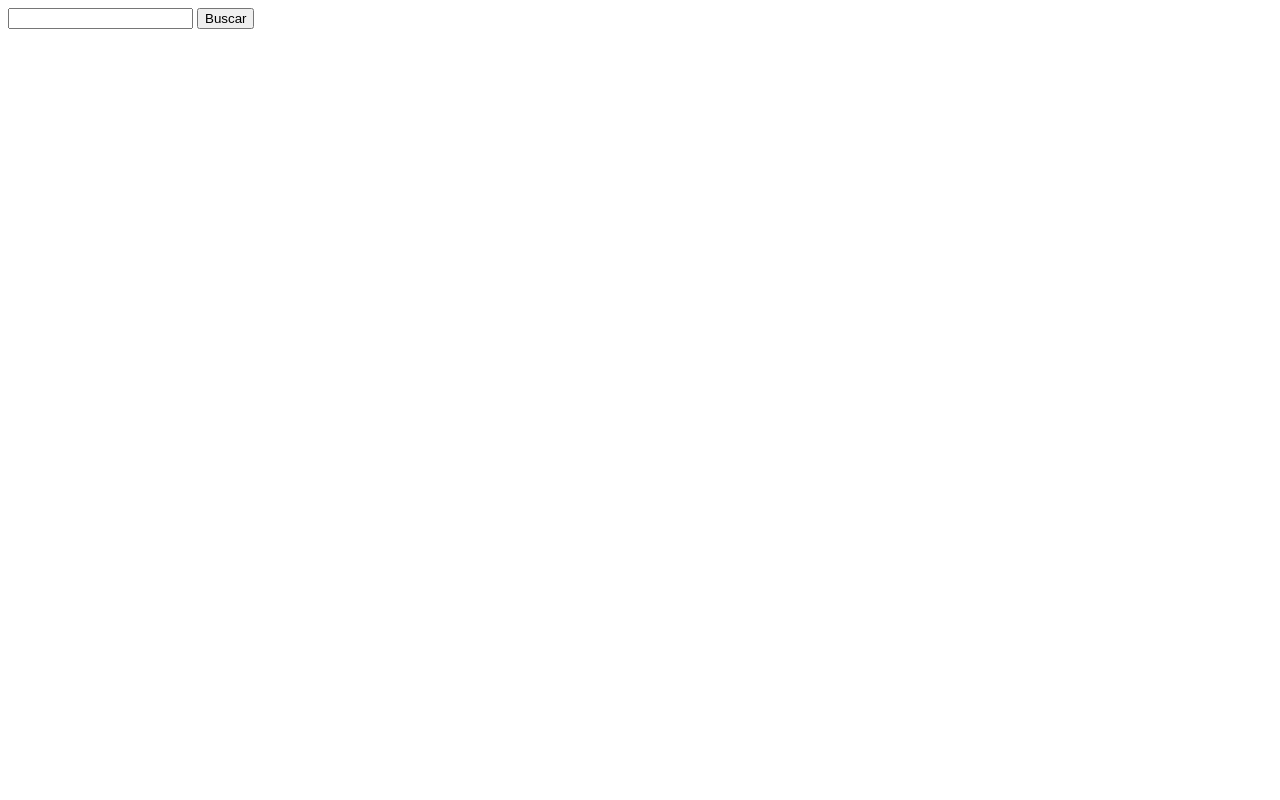
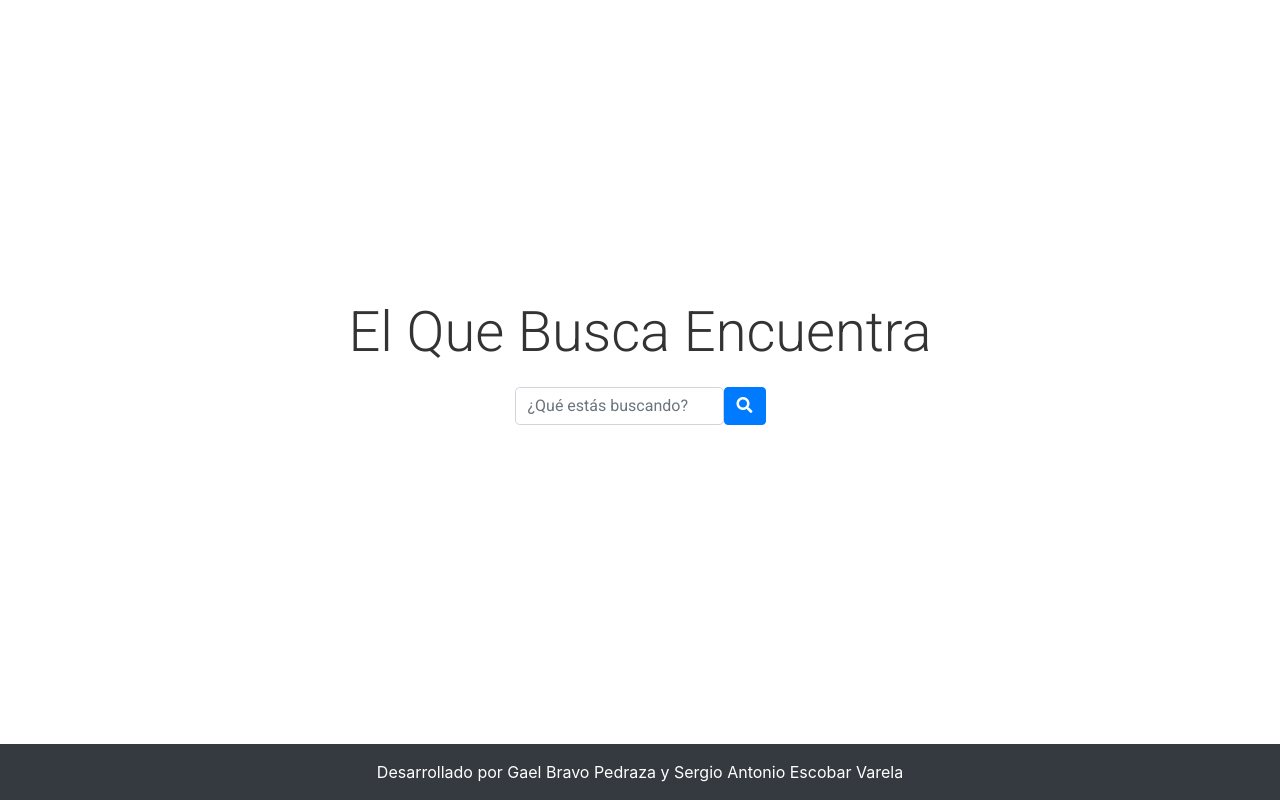
Before and after one commit to SAEV748/elquebusca, a Django app: page /buscador/buscar/ in a window 1280 px wide. Before the commit the page is almost empty. Run offline with Django 4.2, Linux system fonts and the light colour scheme; some libraries are stand-ins or nearby versions.

Commit message:
mi primer commit

```diff
--- a/buscador/templates/buscador/base.html
+++ b/buscador/templates/buscador/base.html
@@ -1,11 +1,59 @@
 <!DOCTYPE html>
-<html>
+<html lang="es">
 <head>
-    <title>{% block title %}Mi Proyecto{% endblock %}</title>
+  <meta charset="UTF-8">
+  <meta name="viewport" content="width=device-width, initial-scale=1.0">
+  <title>{% block title %}Mi Proyecto{% endblock %}</title>
+  <link rel="stylesheet" href="https://fonts.googleapis.com/css?family=Roboto:300,400,500,700&display=swap">
+  <link rel="stylesheet" href="https://cdnjs.cloudflare.com/ajax/libs/font-awesome/5.15.3/css/all.min.css">
+  <link rel="stylesheet" href="https://cdnjs.cloudflare.com/ajax/libs/bootstrap/4.6.0/css/bootstrap.min.css" integrity="sha384-B0vP5xmATw1+K9KRQjQERJvTumQW0nPEzvF6L/Z6nronJ3oUOFUFpCjEUQouq2+l" crossorigin="anonymous">
+  <style>
+    body {
+      display: flex;
+      flex-direction: column;
+      min-height: 100vh;
+    }
+
+    .container {
+      flex: 1;
+      display: flex;
+      flex-direction: column;
+      justify-content: center;
+      align-items: center;
+    }
+
+    footer {
+      margin-top: auto;
+    }
+
+    h1 {
+      font-family: 'Roboto', sans-serif;
+      font-size: 2.5em;
+      color: #333; /* Color inicial */
+      margin-bottom: 20px;
+      transition: all 0.3s ease; /* Transición suave para todas las propiedades durante 0.3 segundos */
+    }
+
+    h1:hover {
+      color: #4285f4; /* Cambia el color al azul de Google al pasar el mouse */
+      transform: translateX(10px) scale(1.2); /* Mover las letras 10px a la derecha y aumentar el tamaño en un 20% */
+      font-weight: bold; /* Aumentar el grosor de la fuente */
+    }
+  </style>
 </head>
 <body>
-    <div id="content">
-        {% block content %}{% endblock %}
+  <div class="container">
+    <div class="row">
+      <div class="col-md-12 text-center">
+        <h1>{% block content %}Mi Título{% endblock %}</h1>
+        <!-- Aquí puedes agregar tu formulario de búsqueda -->
+      </div>
     </div>
+  </div>
+  <footer class="py-3 bg-dark text-white">
+    <div class="container">
+      <p class="m-0 text-center">Desarrollado por Gael Bravo Pedraza y Sergio Antonio Escobar Varela</p>
+    </div>
+  </footer>
 </body>
 </html>
--- a/buscador/templates/buscador/buscar.html
+++ b/buscador/templates/buscador/buscar.html
@@ -1,8 +1,14 @@
 {% extends 'buscador/base.html' %}
 
 {% block content %}
-    <form method="get" action="{% url 'buscar' %}">
-        <input type="text" name="query" />
-        <input type="submit" value="Buscar" />
+  <div class="d-flex justify-content-center align-items-center">
+    <h1 class="display-4">El Que Busca Encuentra</h1>
+  </div>
+
+  <div class="d-flex justify-content-center">
+    <form class="form-inline" method="get" action="{% url 'buscar' %}">
+      <input class="form-control rounded-lg" type="text" name="query" placeholder="¿Qué estás buscando?" />
+      <button class="btn btn-primary" type="submit"><i class="fas fa-search"></i></button>
     </form>
+  </div>
 {% endblock %}
--- a/buscador/views.py
+++ b/buscador/views.py
@@ -53,7 +53,7 @@ def buscar(request):
         raices = procesar_consulta(query)
 
         # Reemplazar con la ruta correcta
-        archivo_path = 'D:/documentos/7moSemestre/RecuperaciónInformación/3erParcial/SearcherDjango/proyecto/buscador/indx_invertido/index_invertido.txt'
+        archivo_path = 'C:/Users/anton/Desktop/elquebusca/buscador/indx_invertido/salida.txt'
         resultados = buscar_urls(raices, archivo_path)
 
         return render(request, 'buscador/resultados.html', {'query': query, 'num_resultados': len(resultados['urls']), 'resultados': resultados})
```
